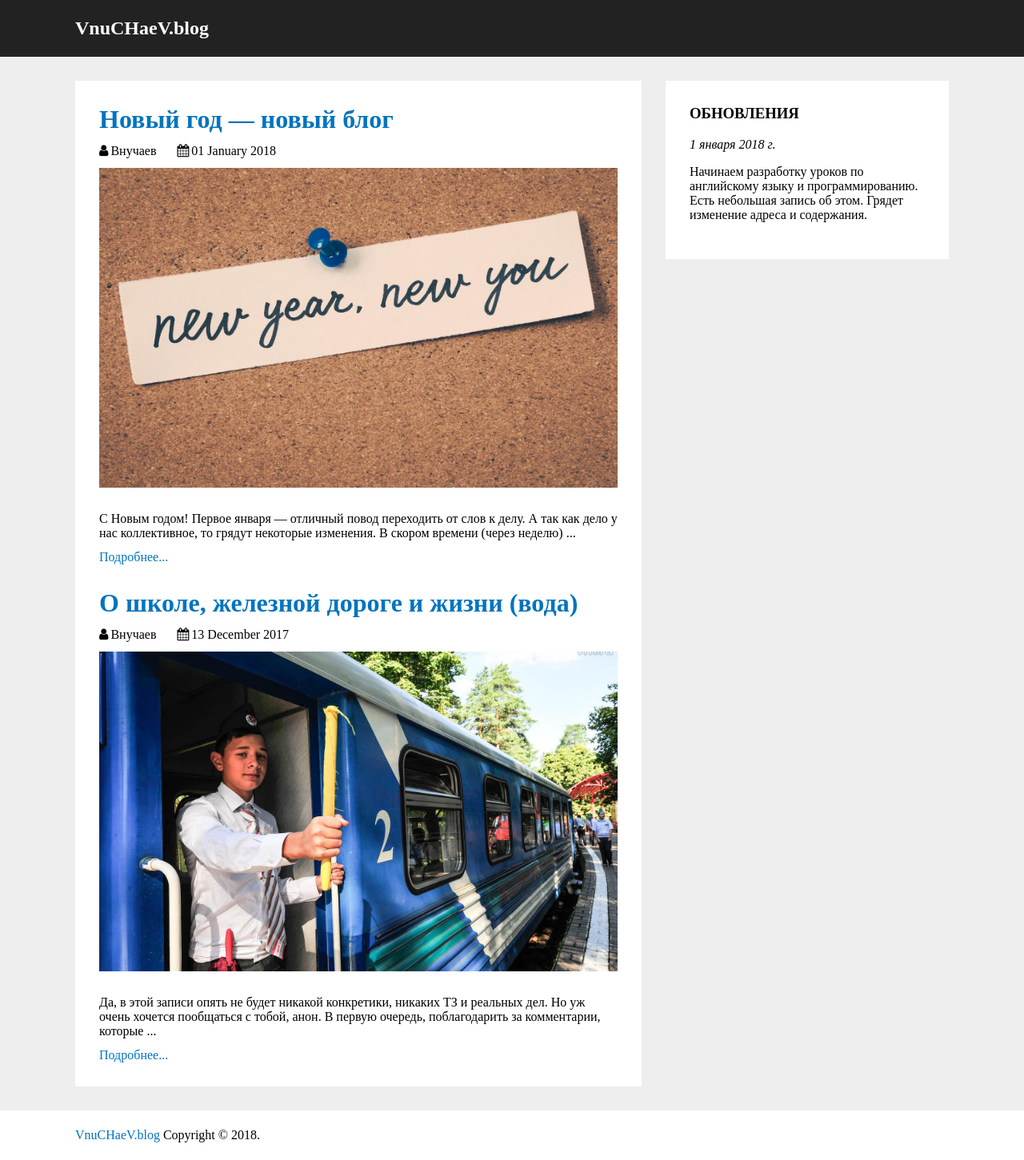
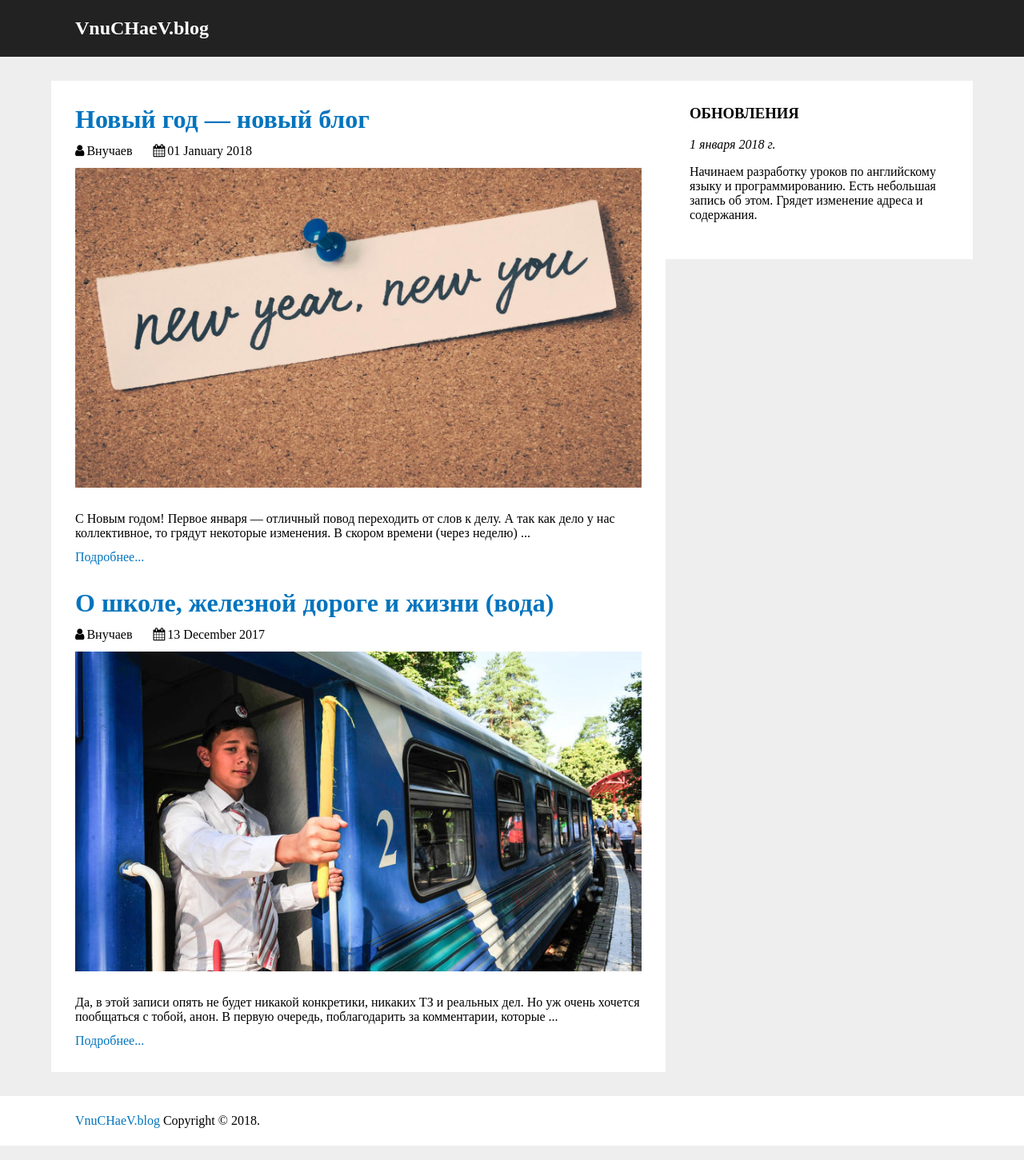
Before and after one commit to vitoyucepi/blog, a Jekyll site: the page built from index.html, in a window 1280 px wide. Shown: the whole page at 80% size. Built offline with Jekyll 4.4.1, drawn with Linux system fonts in a browser that asks for light colours.

Commit message:
style fix

```diff
--- a/css/default.css
+++ b/css/default.css
@@ -57,18 +57,17 @@ body {
     max-width: 1152px;
     min-width: 240px;
     display: flex;
+    padding: 0 30px;
 }
 
 #postlist {
     flex: 1 200%;
     background: #FFF;
     padding-bottom: 30px;
-    margin-left: 30px;
 }
 
 #sidebar {
     flex: 1 100%;
-    margin: 0 30px;
 }
 
 #post {
```
